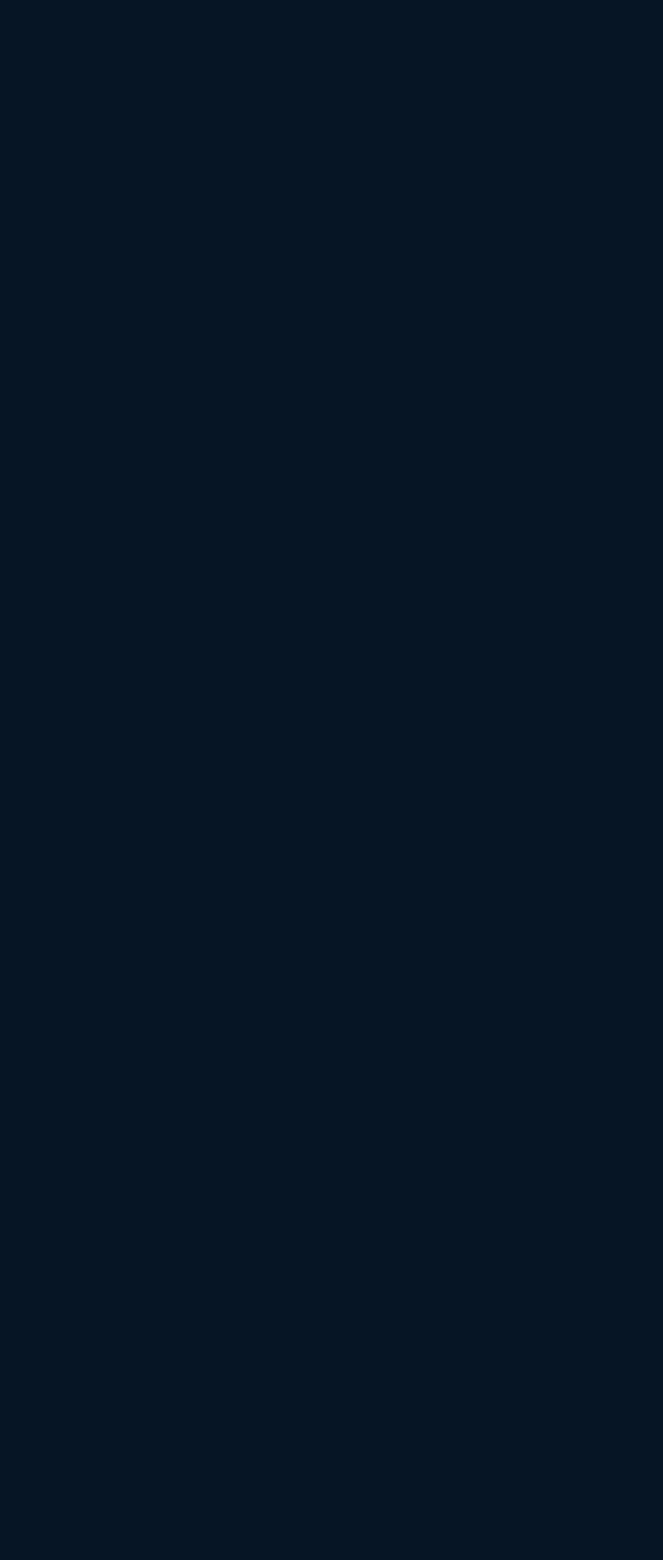
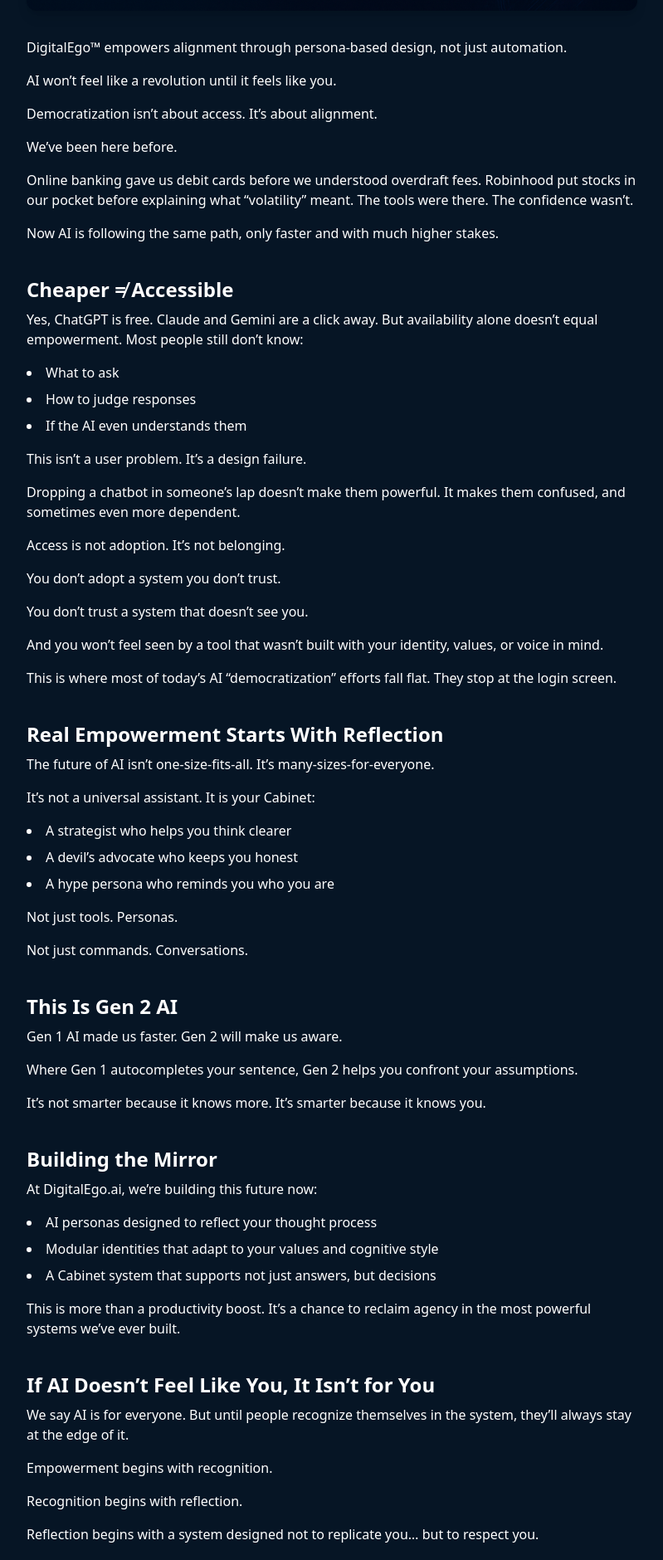
Before and after one commit to mbumpus/digitalego-landing, a Next.js app: page /articles/access-isnt-adoption in a window 1280 px wide. Shown: the part 917-2797 px from the top of the page at 83% size, without its empty margins (240-1039 px from the left). Before the commit the page ends 800 px from the top, so only its background shows below. Built offline with nearby package versions, Linux system fonts and the light colour scheme.

Commit message:
Update page.jsx

```diff
--- a/app/articles/access-isnt-adoption/page.jsx
+++ b/app/articles/access-isnt-adoption/page.jsx
@@ -1,6 +1,6 @@
 export const metadata = {
-  title: "Access Isn’t Adoption: Why Real AI Empowerment Starts with Identity",
-  description: "Making AI available isn’t enough. True adoption starts with alignment—and that means building systems that know who they’re talking to.",
+  title: "Access Isn’t Adoption: Why Real AI Empowerment Starts With Identity, Not Just Availability",
+  description: "Access alone isn’t empowerment. AI must reflect identity, not just execute commands. DigitalEgo™ empowers users through persona-based design.",
   alternates: {
     canonical: "https://medium.com/@bumpusma/access-isnt-adoption-why-real-ai-empowerment-starts-with-identity-not-just-availability-dd55917ca87c"
   }
@@ -9,20 +9,89 @@
 export default function Page() {
   return (
     <article className="max-w-3xl mx-auto py-12 px-4 text-white">
-      <h1 className="text-4xl font-bold mb-4">Access Isn’t Adoption: Why Real AI Empowerment Starts with Identity</h1>
-      <p className="text-sm italic mb-6">Originally published on Medium. Republished here with permission by the author.</p>
+      <h1 className="text-4xl font-bold mb-4">
+        Access Isn’t Adoption: Why Real AI Empowerment Starts With Identity, Not Just Availability
+      </h1>
+      <p className="text-sm italic mb-6">
+        Originally published on Medium. Republished here with permission by the author.
+      </p>
+		<img
+			src="/images/access-isnt-adoption-cover.png"
+			alt="Cover image for Access Isn’t Adoption article"
+			className="w-full rounded-xl shadow-lg mb-8"
+		/>
 
-<p className="mb-4">AI has become more accessible than ever. Tools are everywhere. APIs are cheap. Models are getting open-sourced daily.</p>
-<p className="mb-4">But access doesn’t equal adoption. Just because a system is available doesn’t mean it’s usable. And just because it’s usable doesn’t mean it’s empowering.</p>
-<p className="mb-4">Real adoption starts with alignment. That means systems need to understand who they’re talking to. What matters to them. How they think. What they’re trying to accomplish—and how they prefer to get there.</p>
-<p className="mb-4">Until we design for identity, we’ll keep confusing exposure with empowerment.</p>
+      <p className="mb-4">DigitalEgo™ empowers alignment through persona-based design, not just automation.</p>
+      <p className="mb-4">AI won’t feel like a revolution until it feels like you.</p>
+      <p className="mb-4">Democratization isn’t about access. It’s about alignment.</p>
 
-      <div className="mt-12 border-t border-gray-700 pt-6">
-        <p className="text-sm text-slate-400 italic">Written by Mike Bumpus, founder of DigitalEgo.AI. He builds AI systems that reflect identity, not just intelligence.</p>
-        <div className="mt-4">
-          {/* Placeholder for future CTA */}
-        </div>
-      </div>
+      <p className="mb-4">We’ve been here before.</p>
+      <p className="mb-4">Online banking gave us debit cards before we understood overdraft fees. Robinhood put stocks in our pocket before explaining what “volatility” meant. The tools were there. The confidence wasn’t.</p>
+      <p className="mb-4">Now AI is following the same path, only faster and with much higher stakes.</p>
+
+      <h2 className="text-2xl font-semibold mt-10 mb-2">Cheaper ≠ Accessible</h2>
+      <p className="mb-4">Yes, ChatGPT is free. Claude and Gemini are a click away. But availability alone doesn’t equal empowerment. Most people still don’t know:</p>
+      <ul className="list-disc list-inside mb-4 space-y-2">
+        <li>What to ask</li>
+        <li>How to judge responses</li>
+        <li>If the AI even understands them</li>
+      </ul>
+      <p className="mb-4">This isn’t a user problem. It’s a design failure.</p>
+      <p className="mb-4">Dropping a chatbot in someone’s lap doesn’t make them powerful. It makes them confused, and sometimes even more dependent.</p>
+
+      <p className="mb-4">Access is not adoption. It’s not belonging.</p>
+      <p className="mb-4">You don’t adopt a system you don’t trust.</p>
+      <p className="mb-4">You don’t trust a system that doesn’t see you.</p>
+      <p className="mb-4">And you won’t feel seen by a tool that wasn’t built with your identity, values, or voice in mind.</p>
+
+      <p className="mb-4">This is where most of today’s AI “democratization” efforts fall flat. They stop at the login screen.</p>
+
+      <h2 className="text-2xl font-semibold mt-10 mb-2">Real Empowerment Starts With Reflection</h2>
+      <p className="mb-4">The future of AI isn’t one-size-fits-all. It’s many-sizes-for-everyone.</p>
+      <p className="mb-4">It’s not a universal assistant. It is your Cabinet:</p>
+      <ul className="list-disc list-inside mb-4 space-y-2">
+        <li>A strategist who helps you think clearer</li>
+        <li>A devil’s advocate who keeps you honest</li>
+        <li>A hype persona who reminds you who you are</li>
+      </ul>
+      <p className="mb-4">Not just tools. Personas.</p>
+      <p className="mb-4">Not just commands. Conversations.</p>
+
+      <h2 className="text-2xl font-semibold mt-10 mb-2">This Is Gen 2 AI</h2>
+      <p className="mb-4">Gen 1 AI made us faster. Gen 2 will make us aware.</p>
+      <p className="mb-4">Where Gen 1 autocompletes your sentence, Gen 2 helps you confront your assumptions.</p>
+      <p className="mb-4">It’s not smarter because it knows more. It’s smarter because it knows you.</p>
+
+      <h2 className="text-2xl font-semibold mt-10 mb-2">Building the Mirror</h2>
+      <p className="mb-4">At DigitalEgo.ai, we’re building this future now:</p>
+      <ul className="list-disc list-inside mb-4 space-y-2">
+        <li>AI personas designed to reflect your thought process</li>
+        <li>Modular identities that adapt to your values and cognitive style</li>
+        <li>A Cabinet system that supports not just answers, but decisions</li>
+      </ul>
+      <p className="mb-4">This is more than a productivity boost. It’s a chance to reclaim agency in the most powerful systems we’ve ever built.</p>
+
+      <h2 className="text-2xl font-semibold mt-10 mb-2">If AI Doesn’t Feel Like You, It Isn’t for You</h2>
+      <p className="mb-4">We say AI is for everyone. But until people recognize themselves in the system, they’ll always stay at the edge of it.</p>
+      <p className="mb-4">Empowerment begins with recognition.</p>
+      <p className="mb-4">Recognition begins with reflection.</p>
+      <p className="mb-4">Reflection begins with a system designed not to replicate you… but to respect you.</p>
+
+      <h2 className="text-2xl font-semibold mt-10 mb-2">Let’s Build Something Better</h2>
+      <p className="mb-4">If you’ve ever opened an AI tool and thought:</p>
+      <p className="mb-4"><em>“This doesn’t sound like me…”</em></p>
+      <p className="mb-4">That’s not a user error. That’s a design flaw.</p>
+      <p className="mb-4">It’s time for Gen 2 AI to grow up — and grow inward.</p>
+
+      <p className="mb-4">📬 Join the movement at <a href="https://digitalego.ai" className="text-sky-400 hover:underline">DigitalEgo.ai</a></p>
+      <p className="mb-4">→ Follow for more on AI personas, identity systems, and the rise of reflective technology.</p>
+
+      <footer className="text-xs text-slate-500 mt-8 border-t border-gray-800 pt-4">
+        © 2025 Michael A. Bumpus. All rights reserved.<br />
+        DigitalEgo™ and The AI Cabinet Method™ are trademarks of AI Cabinet Method LLC.<br />
+        Jules™, Baron von Boost™, and all related AI personas are part of a proprietary modular AI framework designed to reflect human identity, values, and decision-making.<br />
+        Unauthorized reproduction or use of this content without explicit attribution is prohibited.
+      </footer>
     </article>
   );
 }
```
